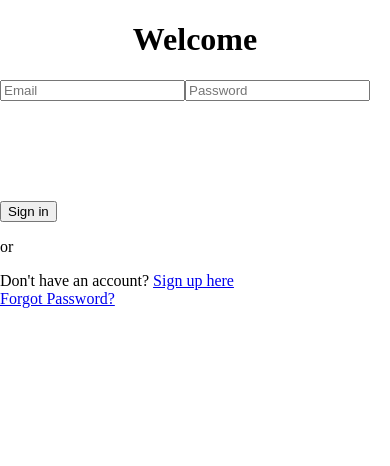
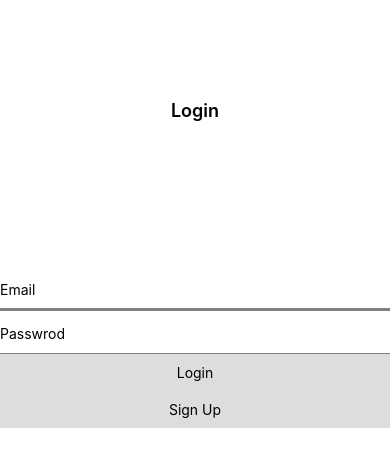
Before and after one commit to annalam91/react-native-budget-planner, a React Native app: screen / in a window 390 px wide. Shown: the top 466 px of the page. Built offline with nearby package versions, Linux system fonts and the light colour scheme.

Commit message:
redoing the login screen again

```diff
--- a/App.js
+++ b/App.js
@@ -1,6 +1,6 @@
 import React from 'react';
 import { StyleSheet} from 'react-native';
-import SignIn from './src/components/SignIn';
+import SignIn from './src/components/SignIn'
 
 export default function App() {
 
@@ -14,7 +14,6 @@ export default function App() {
 const styles = StyleSheet.create({
   container: {
     flex: 1,
-    backgroundColor: '#fff',
     alignItems: 'center',
     justifyContent: 'center',
   },
--- a/package.json
+++ b/package.json
@@ -18,6 +18,8 @@
   },
   "devDependencies": {
     "@babel/core": "~7.9.0",
-    "@reach/router": "^1.3.4"  },
+    "@reach/router": "^1.3.4",
+    "react-native-linear-gradient": "^2.5.6"
+  },
   "private": true
 }
--- a/src/components/SignIn.js
+++ b/src/components/SignIn.js
@@ -1,67 +1,82 @@
 import React, {useState} from "react";
-import { Link } from "@reach/router";
+import {Link} from "@reach/router";
+import {
+    TouchableOpacity,
+    View,
+    Text,
+    TextInput,
+    StyleSheet,
+    KeyboardAvoidingView,
+    TouchableWithoutFeedback,
+    Keyboard
+} from 'react-native';
 import "./css/SignIn.css";
 
 const SignIn = () => {
     const [email, setEmail] = useState('');
     const [password, setPassword] = useState('');
     const [error, setError] = useState(null);
-    const signInWithEmailAndPasswordHandler =
-            (event,email, password) => {
+    const signInWithEmailAndPasswordHandler = (event, email, password) => {
         event.preventDefault();
     };
 
     const onChangeHandler = (event) => {
         const {name, value} = event.currentTarget;
 
-          if(name === 'userEmail') {
+        if (name === 'userEmail') {
             setEmail(value);
-          }
-          else if(name === 'userPassword'){
+        } else if (name === 'userPassword') {
             setPassword(value);
         }
     };
 
     return (
-    <div>
-      <h1>Welcome</h1>
-      <div>
-        {error !== null && <div>{error}</div>}
-        <form className="email-form">
-          <input
-            label="Email:"
-            type="email"
-            name="userEmail"
-            value = {email}
-            placeholder="Email"
-            id="userEmail"
-            onChange = {(event) => onChangeHandler(event)}
-          />
-          <input
-            type="password"
-            name="userPassword"
-            value = {password}
-            placeholder="Password"
-            id="userPassword"
-            onChange = {(event) => onChangeHandler(event)}
-          />
-          <button onClick = {(event) => {signInWithEmailAndPasswordHandler(event, email, password)}}>
-            Sign in
-          </button>
-        </form>
-        <p className="text-center my-3">or</p>
-        <p className="text-center my-3">
-          Don't have an account?{" "}
-          <Link to="signUp" className="text-blue-500 hover:text-blue-600">
-            Sign up here
-          </Link>{" "}
-          <br />{" "}
-          <Link to = "passwordReset" className="text-blue-500 hover:text-blue-600">
-            Forgot Password?
-          </Link>
-        </p>
-      </div>
+        <div> {
+            error !== null && <div>{error}</div>
+        }
+        <View style={styles.containerView}>
+            <Text style={styles.loginText}>Login</Text>
+                <TextInput style={styles.emailTextInput} value={"Email"}/>
+                <TextInput style={styles.passwordTextInput} value={"Passwrod"}/>
+                <TouchableOpacity style={styles.loginButton}>
+                    <Text>Login</Text>
+                </TouchableOpacity>
+                <TouchableOpacity style={styles.loginButton}>
+                    <Text>Sign Up</Text>
+                </TouchableOpacity>
+        </View>
+
         </div>
     );
 };
 export default SignIn;
+
+const styles = StyleSheet.create({
+    containerView: {
+        flex: 1,
+    },
+    loginText:{
+        paddingTop: 100,
+        textAlign: 'center',
+        fontSize: 18,
+        fontWeight: 600
+    },
+    emailTextInput: {
+        marginTop: 150,
+        height: 40,
+        borderBottomColor: 'gray',
+        borderBottomWidth: 3
+    },
+    passwordTextInput: {
+        marginTop: 3,
+        height: 40,
+        borderBottomColor: 'gray',
+        borderBottomWidth: 1
+    },
+    loginButton: {
+        alignItems: "center",
+        backgroundColor: "#DDDDDD",
+        padding: 10
+      },
+
+});
```
Also changed, not shown: 1 other file (tests, documents, lock files or other folders). Lines whose indentation alone changed are shown as unchanged.
